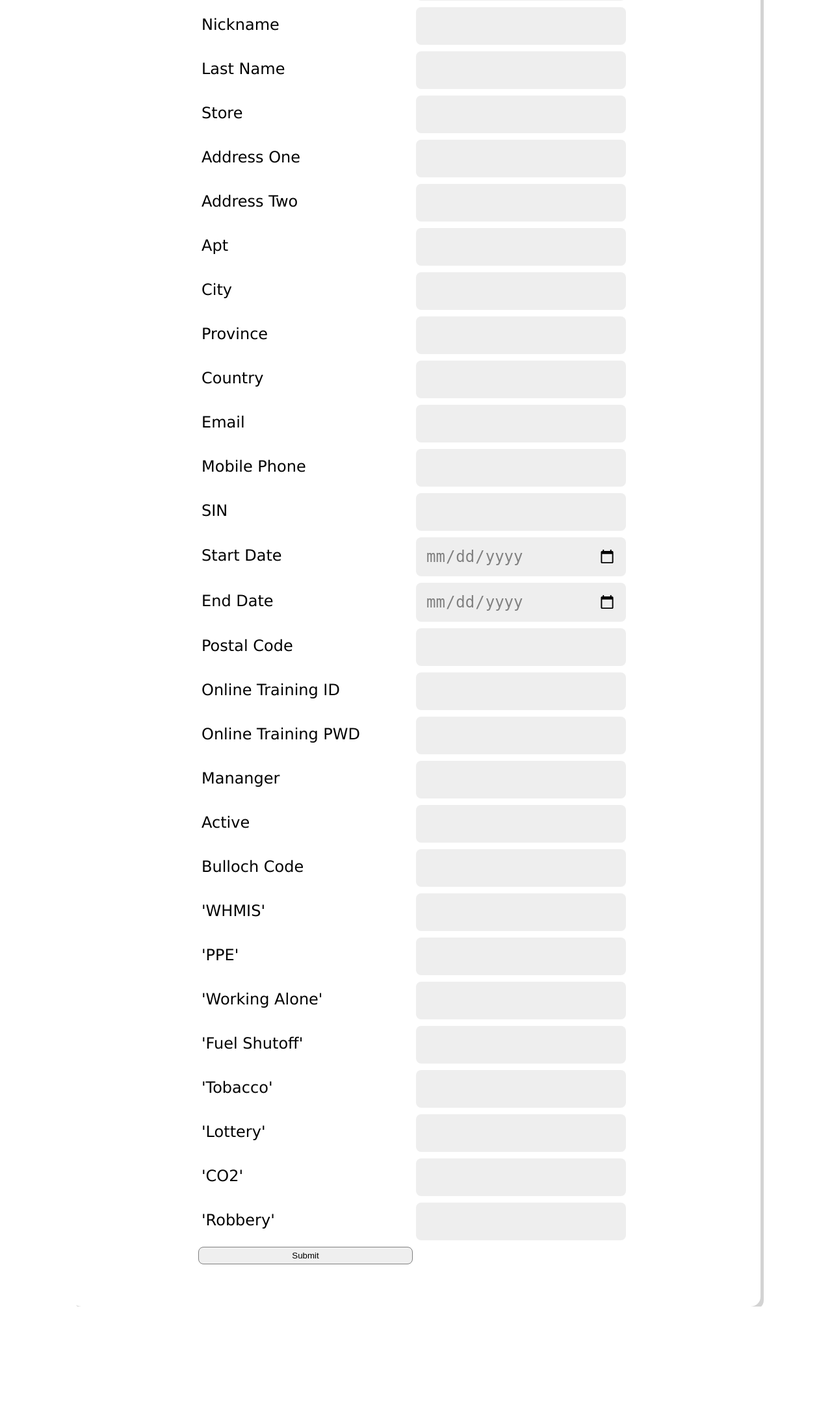
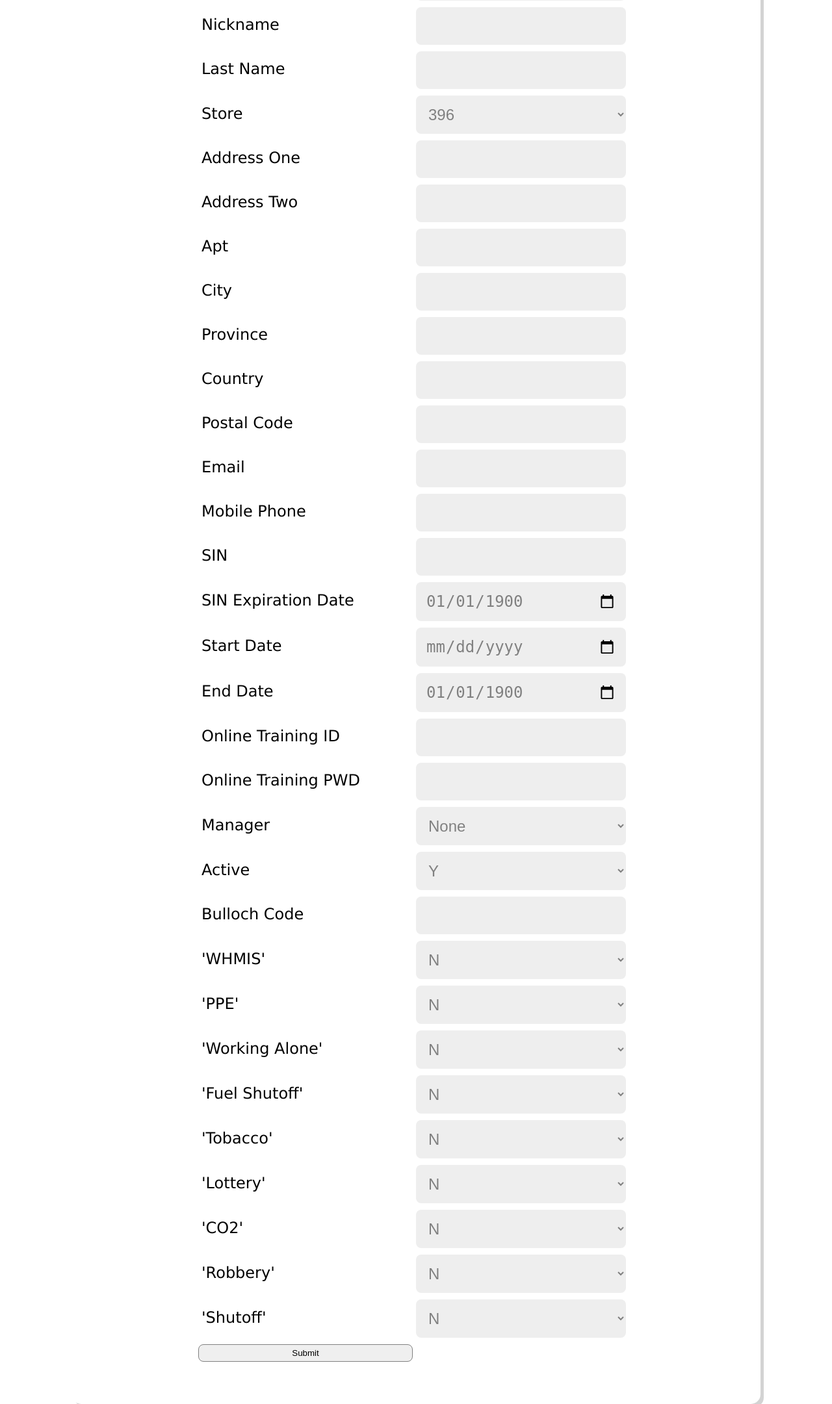
Before and after one commit to Paulfuther/arla0061, a Flask app: page /employeetest in a window 1280 px wide. Shown: the part 189-2350 px from the top of the page at 65% size. Before the commit the page ends 2200 px from the top, so only its background shows below. Run offline with Flask 2, Linux system fonts and the light colour scheme; data comes from the database, SQL or seed files in the repository; some libraries are stand-ins or nearby versions.

Commit message:
custom emp add

```diff
--- a/flaskblog/__init__.py
+++ b/flaskblog/__init__.py
@@ -90,13 +90,6 @@ class Role(db.Model, RoleMixin):
     def __hash__(self):
         return hash(self.name)
 
-#course_employee = db.Table(
-#    'course_employee',
-#    db.Column('id', db.Integer(), primary_key=True),
-#    db.Column('employee_id', db.Integer(), db.ForeignKey('employee.id')),
-#    db.Column('course_id', db.Integer(), db.ForeignKey('course.id')),
-#    db.Column('grade_id', db.Integer(), db.ForeignKey('grade.id')),
-#)
 
 class Employee(db.Model):
     id = db.Column(db.Integer, primary_key=True)
@@ -113,18 +106,19 @@ class Employee(db.Model):
     mobilephone = db.Column(db.String(10), unique=True, nullable=False)
     email = db.Column(db.String(120), unique=True, nullable=False)
     SIN = db.Column(db.Integer, unique=True, nullable=False)
+    sinexpire = db.Column(db.DateTime(), nullable=True)
     created_on = db.Column(db.DateTime(), default=datetime.utcnow)
     updated_on = db.Column(
         db.DateTime(), default=datetime.utcnow, onupdate=datetime.utcnow)
-    Startdate = db.Column(db.DateTime(), nullable=True)
-    Enddate = db.Column(db.DateTime(), nullable=True)
+    startdate = db.Column(db.DateTime(), nullable=True)
+    enddate = db.Column(db.DateTime(), nullable=True)
     postal = db.Column(db.String(6), nullable=False)
     trainingid = db.Column(db.String(), nullable=False)
     trainingpassword = db.Column(db.String(), nullable=False)
     manager = db.Column(db.String)
     image_file = db.Column(db.String(20), nullable=False,
                            default='default.jpg')
-    active = db.Column(db.String)
+    active = db.Column(db.String(), nullable = False)
     iprismcode = db.Column(db.String(9), nullable=False)
 
 
@@ -147,7 +141,7 @@ class Course(db.Model):
 
 class Grade(db.Model):
     id = db.Column(db.Integer(), primary_key=True)
-    value = db.Column(db.Integer())
+    value = db.Column(db.String(), default="n")
     employee_id = db.Column(Integer(), ForeignKey('employee.id'))
     employee = db.relationship('Employee', backref = 'grades')
     course_id = db.Column(db.Integer(), ForeignKey('course.id'))
@@ -274,11 +268,26 @@ class AdminViewStore(ModelView):
         return redirect(url_for('home'))
 
 class AdminViewClass(ModelView):
+
+
+
     def is_accessible(self):
         return current_user.has_roles('Admin')
 
     def inaccessible_callback(self, name, **kwargs):
         return redirect(url_for('home'))
+
+
+class AdminViewClass4(ModelView):
+
+    #column_sortable_list = ['Grade.employee']
+
+    def is_accessible(self):
+        return current_user.has_roles('Admin')
+
+    def inaccessible_callback(self, name, **kwargs):
+        return redirect(url_for('home'))
+
 
 #class GradeView(ModelView):
     #form_columns = ('course',)
@@ -303,7 +312,7 @@ admin.add_view(AdminViewStore(Store, db.session))
 #admin.add_view(AdminViewClass(Course, db.session))
 admin.add_view(AdminViewClass(Course, db.session))
 
-admin.add_view(AdminViewClass(Grade, db.session))
+admin.add_view(AdminViewClass4(Grade, db.session))
 
 admin.add_menu_item(MenuLink(name='Main Site', url='/', category = "Links"))
 
--- a/flaskblog/routes.py
+++ b/flaskblog/routes.py
@@ -1,7 +1,7 @@
 from flask import Flask, render_template, jsonify, request, send_file, url_for, redirect, flash, abort
 #from flaskblog import app, db, Bcrypt
 from flaskblog.forms import LoginForm, EmployeeForm, EmployeeUpdateForm
-from flaskblog import app, Employee, User, Role, bcrypt, db, Course
+from flaskblog import app, Employee, User, Role, bcrypt, db, Course, Grade, Store
 #from flask_user import roles_required
 from flask_security import roles_required, login_required
 #from flaskblog.models import  User, Role, Employee
@@ -106,9 +106,15 @@ def search():
 def employeetest():
 
     course = Course.query.all()
+    storelist = Store.query.order_by('number')
+    mgr = User.query.order_by('firstname')
 
 
     if request.method == "POST":
+
+        req=request.form
+
+        print(req['firstname'])
 
         first_name = request.form['firstname']
         nick_name = request.form['nickname']
@@ -123,6 +129,8 @@ def employeetest():
         mobile_phone = request.form["mobilephone"]
         SIN_number = request.form["SIN"]
 
+        sed = datetime.strptime(request.form["sinexpire"], '%Y-%m-%d')
+        sin_expire = sed.date()
 
         sd = datetime.strptime(request.form["Startdate"] , '%Y-%m-%d')
         start_date = sd.date()
@@ -143,20 +151,17 @@ def employeetest():
         print(first_name)
         print(iprism_code)
         print(start_date)
+        print(store_number)
 
         #for course in course:
         #print(request.form.getlist("completed[]"))
         #print(request.form.getlist("course"))
 
-        y=1
-        for x in request.form.getlist("completed"):
-            x2 = int(x)
-           # print ((x2))
-            id = x2
-            #print(id, type(id))
-            yy=Course.query.get(y)
-            print(yy, x2)
-            y +=1
+        user = Employee.query.filter_by(mobilephone=mobile_phone).first()
+        if user:
+            print("done")
+            #raise ValidationError('That mobile is Taken')
+            return redirect(url_for('employeetest' ,firstname=first_name))
 
 
         #for course in course:
@@ -179,8 +184,9 @@ def employeetest():
                         email= email_email, \
                         mobilephone= mobile_phone, \
                         SIN= SIN_number,\
-                        Startdate= start_date,\
-                        Enddate= end_date,\
+                        sinexpire = sin_expire, \
+                        startdate= start_date,\
+                        enddate= end_date,\
                         lastname= last_name,\
                         postal = postal_code,\
                         trainingid= training_id,\
@@ -190,9 +196,28 @@ def employeetest():
                         active= active_yn,\
                         iprismcode= iprism_code)
 
-        print(emp.apt)
 
-        #db.session.add(emp)
+
+        db.session.add(emp)
+        db.session.flush()
+        #print(emp.id)
+        f=emp.id
+
+        y = 1
+        for x in request.form.getlist("completed"):
+            #x2 = int(x)
+            #id = x2
+            print(f,y, x)
+
+            empgrade = Grade(value=x, \
+                       employee_id = f, \
+                        course_id = y)
+            db.session.add(empgrade)
+            y += 1
+        db.session.commit()
+
+
+
         #db.session.commit()
 
         flash('Employee has been added to the database', 'success')
@@ -200,7 +225,7 @@ def employeetest():
         return redirect(url_for('hrhome'))
 
 
-    return render_template('employeetest.html', course=course)
+    return render_template('employeetest.html', course=course, storelist=storelist, mgr=mgr)
 
 def save_hrpicture(form_hrpicture):
 
--- a/flaskblog/sql queries/join courses.sql
+++ b/flaskblog/sql queries/join courses.sql
@@ -1,8 +1,8 @@
-select firstname, course.name, completedcourse.score
+select firstname, lastname, course.name, value
 
 from employee
-    inner join course_employee on employee_id = employee.id
-    inner join course on course.id = course_id
-    inner join course_complete on course_id = course_employee.id
+    inner join grade on employee_id = employee.id
+    inner join course on course_id = course.id
+
 
 order by firstname
--- a/flaskblog/templates/employeetest.html
+++ b/flaskblog/templates/employeetest.html
@@ -15,21 +15,25 @@
 
 
             <label class="formtitle">First Name  </label>
-            <input type="text"  class="form" name = "firstname">
+            <input type="text"  class="form" name = "firstname" required>
 
 
             <label class="formtitle" >Nickname</label>
             <input type="text" class="form"name = "nickname">
 
             <label class="formtitle" >Last Name</label>
-            <input type="text" class="form"name = "lastname">
+            <input type="text" class="form"name = "lastname"required >
 
             <label class="formtitle" >Store</label>
-            <input type="text" class="form"name = "store">
+            <select name = "store" class = "form">
+            {% for store in storelist %}
+            <option value="{{ store.number }}" > {{ store.number}} </option>
+            {% endfor%}
+            </select>
 
 
             <label class="formtitle" >Address One</label>
-            <input type="text" class="form" name = "addressone">
+            <input type="text" class="form" name = "addressone" required >
 
 
             <label class="formtitle" >Address Two</label>
@@ -40,60 +44,73 @@
 
 
             <label class="formtitle">City</label>
-            <input type="text" class="form"name = "city">
+            <input type="text" class="form"name = "city" required>
 
 
             <label class="formtitle"  >Province</label>
-            <input type="text" class="form"name = "province">
+            <input type="text" class="form"name = "province"required >
 
 
             <label class="formtitle"  >Country</label>
             <input type="text" class="form"name = "country">
 
+            <label class="formtitle">Postal Code</label>
+            <input type="text" class="form"name = "postal" required>
 
             <label class="formtitle">Email</label>
-            <input type="email" class="form"name = "email">
+            <input type="email" class="form"name = "email"required >
 
 
             <label class="formtitle">Mobile Phone</label>
-            <input type="tel" class="form"name = "mobilephone">
+            <input type="tel" class="form"name = "mobilephone"required >
 
 
             <label class="formtitle">SIN</label>
-            <input type="text" class="form"name = "SIN">
+            <input type="text" class="form"name = "SIN"  >
 
+            <label class="formtitle">SIN Expiration Date</label>
+            <input type="date" class="form"name = "sinexpire" value = "1900-01-01">
 
             <label class="formtitle">Start Date</label>
-            <input type="date" class="form"name = "Startdate">
+            <input type="date" class="form"name = "Startdate"required >
 
             <label class="formtitle">End Date</label>
-            <input type="date" class="form"name = "Enddate">
+            <input type="date" class="form"name = "Enddate" value = "1900-01-01" >
+
+            <label class="formtitle" >Online Training ID</label>
+            <input type="text" class="form"name = "trainingid" required>
+
+            <label class="formtitle" >Online Training PWD</label>
+            <input type="text" class="form"name = "trainingpassword"required >
+
+            <label class="formtitle" >Manager</label>
+            <select name = "manager" class = "form">
+            {% for mgr in mgr %}
+            <option value="{{ mgr.firstname }}" > {{ mgr.firstname}} </option>
+            {% endfor%}
+            </select>
+
+            <label class="formtitle" >Active</label>
+             <select class="form" name = "active" required>
+                <option value = "y">Y</option>
+                <option value = "n">N</option>
+            </select>
 
 
 
-            <label class="formtitle">Postal Code</label>
-            <input type="text" class="form"name = "postal">
-
-            <label class="formtitle" >Online Training ID</label>
-            <input type="text" class="form"name = "trainingid">
-
-            <label class="formtitle" >Online Training PWD</label>
-            <input type="text" class="form"name = "trainingpassword">
-
-            <label class="formtitle" >Mananger</label>
-            <input type="text" class="form"name = "manager">
-
-            <label class="formtitle" >Active</label>
-            <input type="text" class="form"name = "active">
-
             <label class="formtitle">Bulloch Code</label>
-            <input type="text" class="form"name = "iprismcode">
+            <input type="text" class="form"name = "iprismcode"required >
 
 
 
             {% for course in course %}
             <div class = "formtitle"> {{  course }}  </div>
-            <input type = "text" class="form" name = "completed">
+
+             <select class="form"name = "completed">
+                <option value = "n">N</option>
+                <option value = "y">Y</option>
+            </select>
+
 
             {% endfor %}
 
```
Also changed, not shown: flaskblog/site.db, 1 other file.
